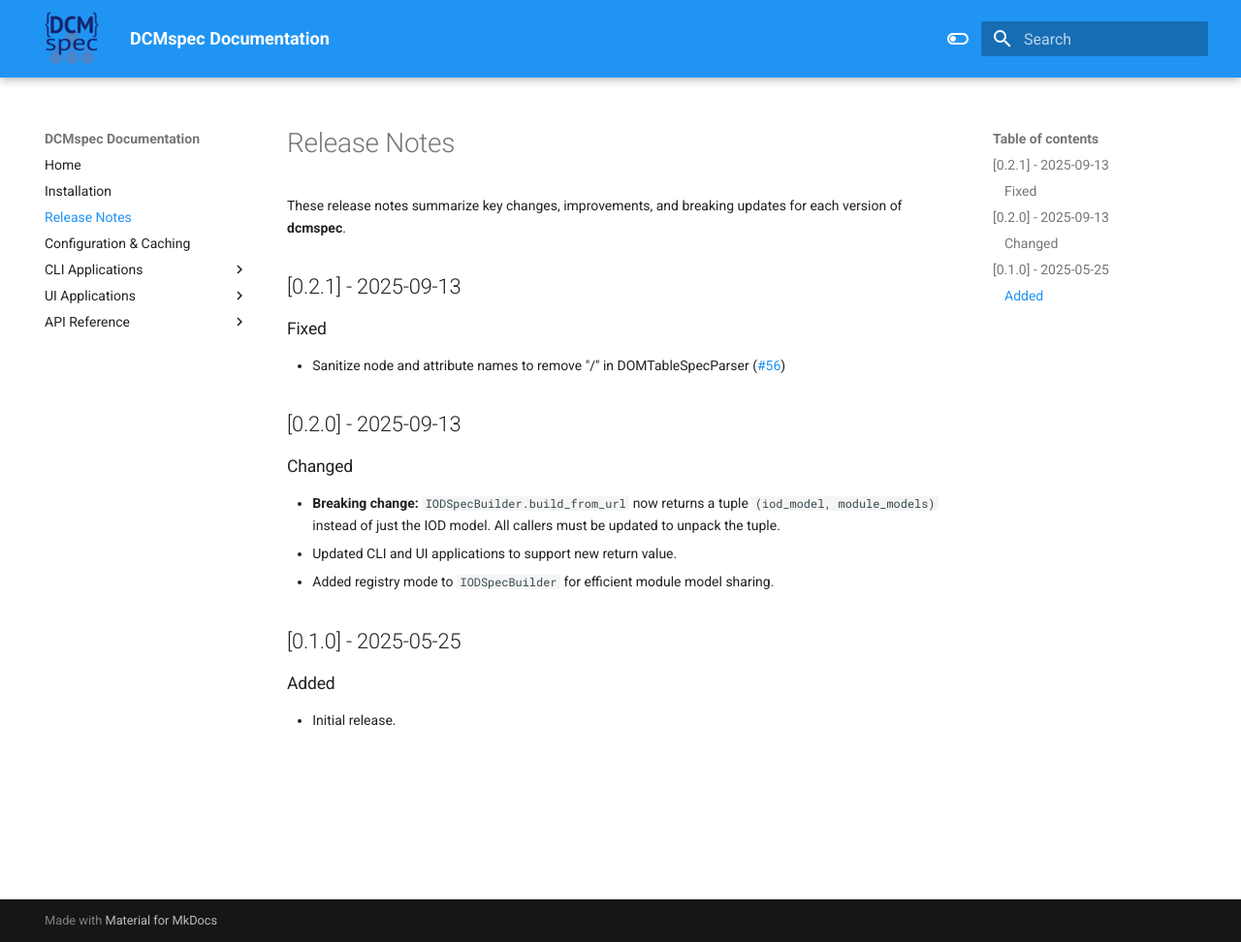
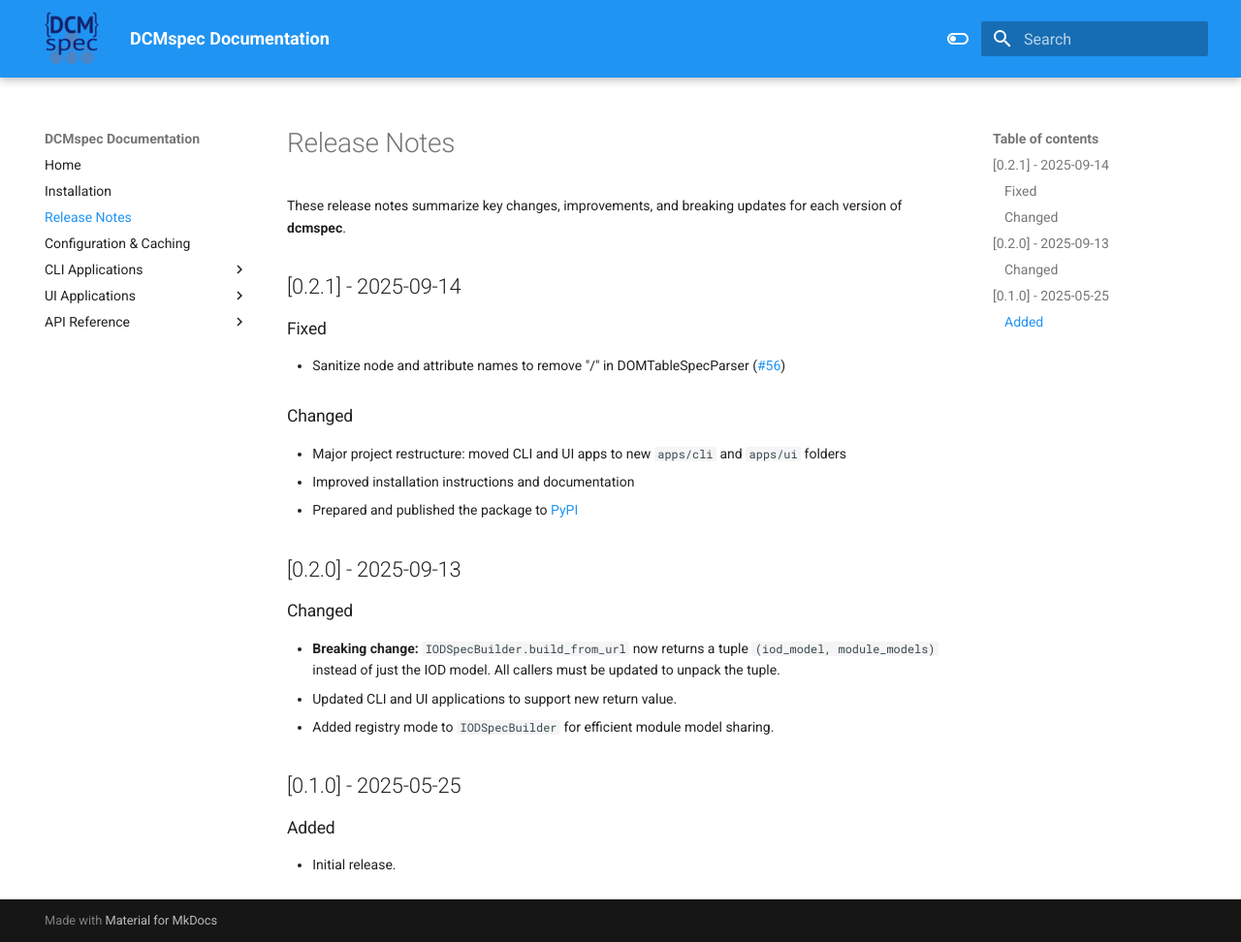
Before and after one commit to dwikler/dcmspec, an MkDocs documentation site: the page built from docs/changelog.md, in a window 1280 px wide and 972 px high. Shown: the whole window at 97% size. Built offline with MkDocs 1.6.1 and Material for MkDocs 9.7.7, drawn with Linux system fonts in a browser that asks for light colours.

Commit message:
Update packaging, release process, and metadata for PyPI/TestPyPI
- Add project URLs and keywords to pyproject.toml for better PyPI presentation
- Update changelog for 0.2.1: summarize functional, structural changes, and PyPI publication
- Improve release checklist in RELEASE.md:
- Sync CHANGELOG.md and docs/changelog.md

```diff
--- a/docs/changelog.md
+++ b/docs/changelog.md
@@ -2,11 +2,17 @@
 
 These release notes summarize key changes, improvements, and breaking updates for each version of **dcmspec**.
 
-## [0.2.1] - 2025-09-13
+## [0.2.1] - 2025-09-14
 
 ### Fixed
 
 - Sanitize node and attribute names to remove "/" in DOMTableSpecParser ([#56](https://github.com/yourrepo/issues/56))
+
+### Changed
+
+- Major project restructure: moved CLI and UI apps to new `apps/cli` and `apps/ui` folders
+- Improved installation instructions and documentation
+- Prepared and published the package to [PyPI](https://pypi.org/project/dcmspec/)
 
 ## [0.2.0] - 2025-09-13
 
```
Also changed, not shown: CHANGELOG.md (+8 -2 lines), RELEASE.md (+16 -2 lines), pyproject.toml (+8 -0 lines).
